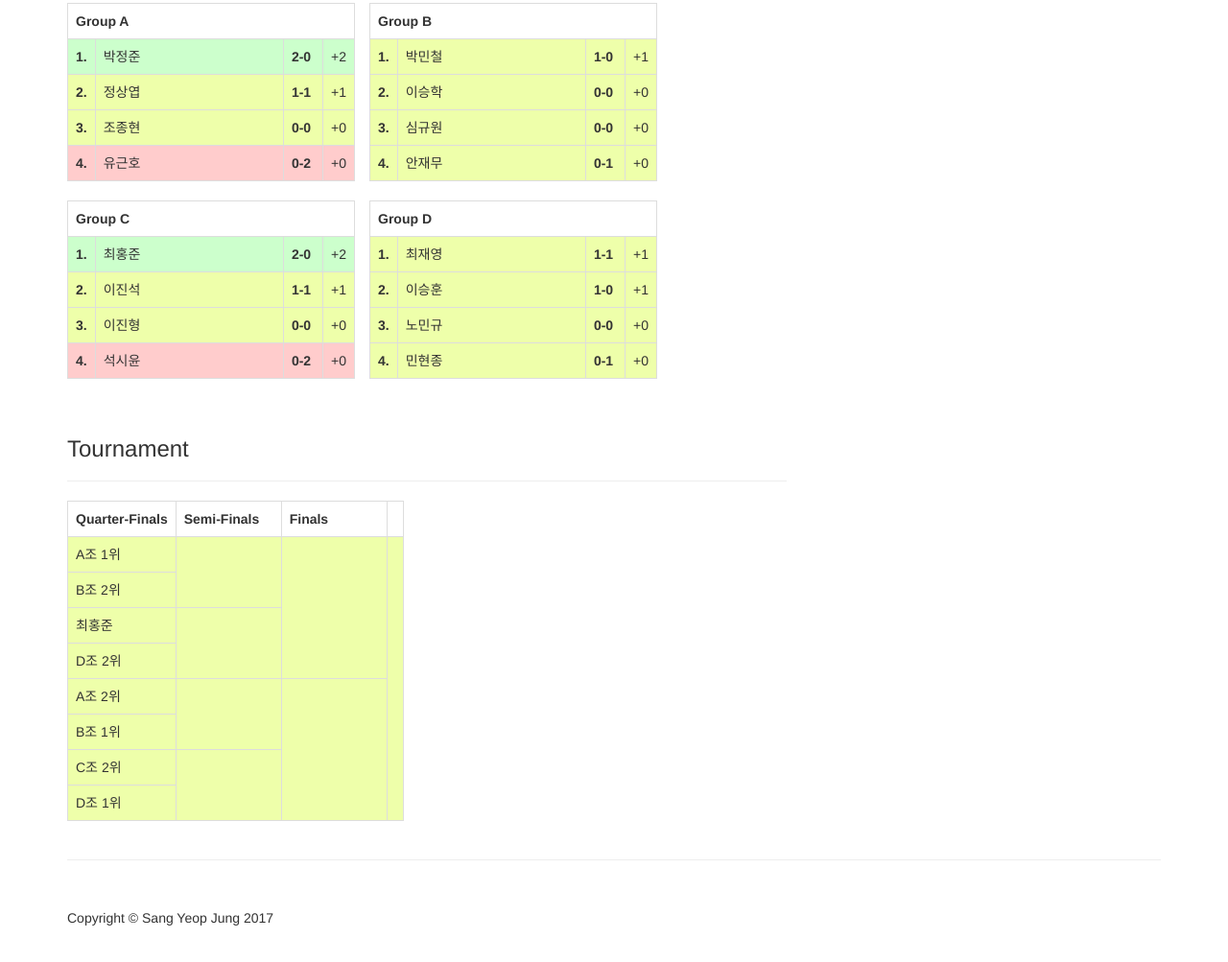
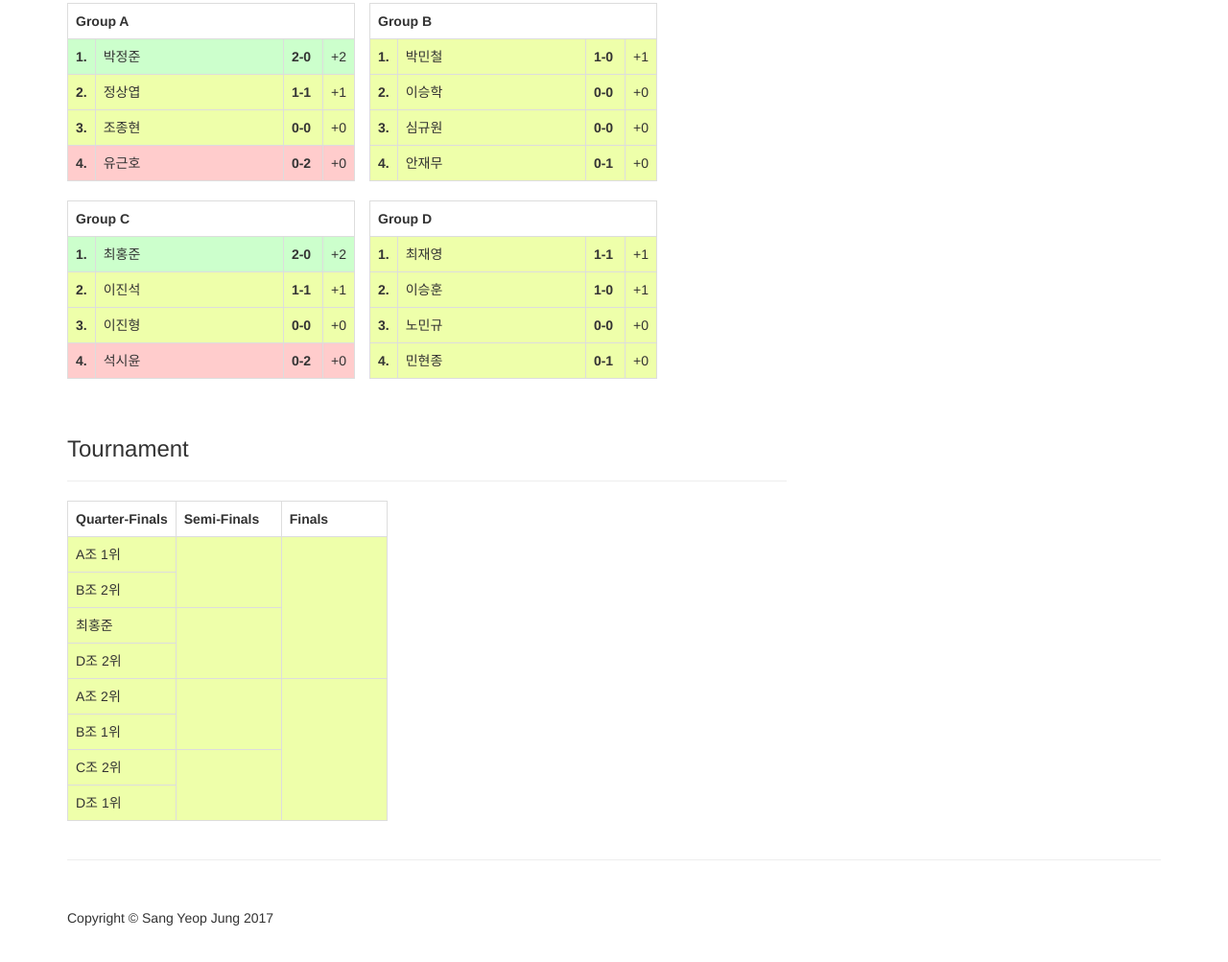
Before and after one commit to sangyeopjung/sangyeopjung.github.io, a plain HTML site: page index.html in a window 1280 px wide. Shown: the part 2626-3629 px from the top of the page at 96% size. Drawn offline with Linux system fonts and the light colour scheme.

Commit message:
rowspan bug

```diff
--- a/index.html
+++ b/index.html
@@ -287,7 +287,6 @@
                                     <td class="yellow">A조 1위</td>
                                     <td rowspan="2" class="yellow"></td>
                                     <td rowspan="4" class="yellow"></td>
-                                    <td rowspan="8" class="yellow"></td>
                                 </tr>
                                 <tr>
                                     <td class="yellow">B조 2위</td>
```
